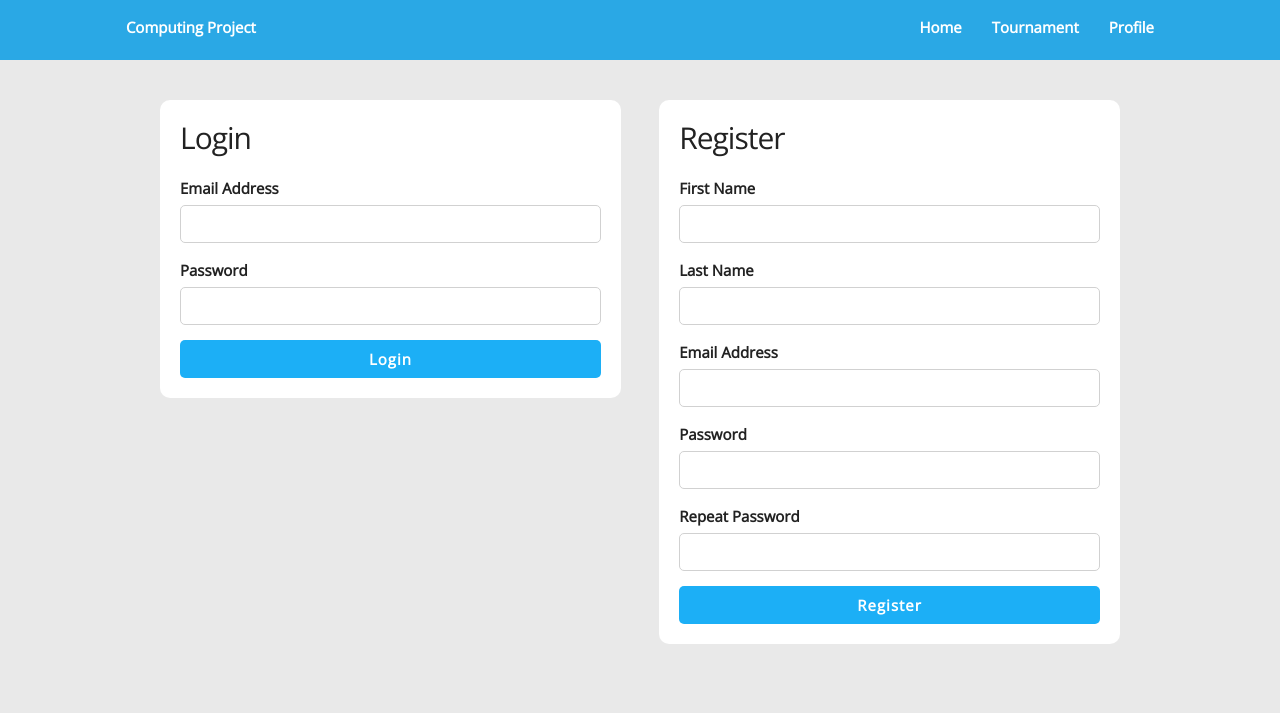
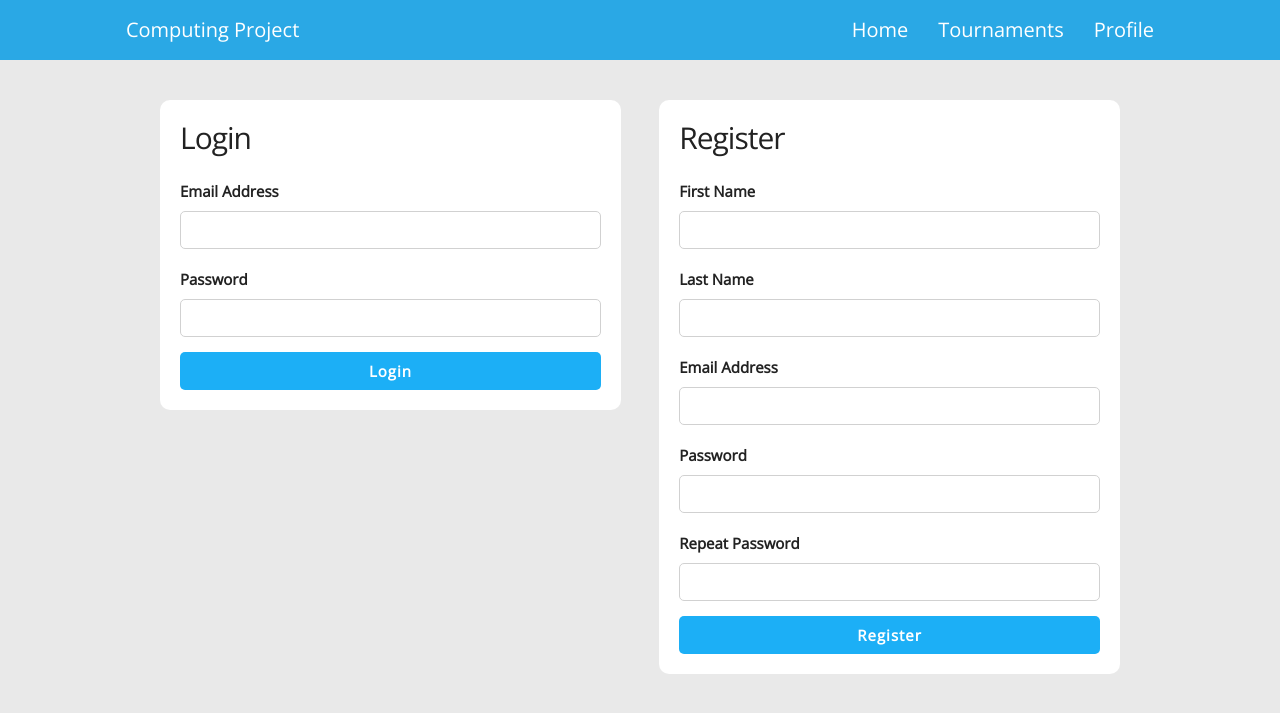
Before and after one commit to logiclogue/A2-Project-League-System, a PHP site: page / in a window 1280 px wide. Shown: the top 713 px of the page. Run offline with PHP 8.4, Linux system fonts and the light colour scheme; data that the repository does not hold is empty.

Commit message:
Update navbar

```diff
--- a/css/style.css
+++ b/css/style.css
@@ -1,6 +1,7 @@
 body {
 	background-color: #E9E9E9;
 	font-family: 'Open Sans', sans-serif;
+	line-height: 3rem;
 	font-color: #3C3C3C;
 }
 
@@ -98,9 +99,9 @@ hr {
 	padding: 1.5rem;
 	margin: 0;
 	color: white;
-	font-weight: bold;
 	text-decoration: none;
 	display: block;
+	font-size: 2rem;
 }
 
 #div-navbar li a:hover {
--- a/index.php
+++ b/index.php
@@ -34,7 +34,7 @@
 			<a id="a-title">Computing Project</a>
 			<ul>
 				<li><a>Profile</a></li>
-				<li><a>Tournament</a></li>
+				<li><a>Tournaments</a></li>
 				<li><a>Home</a></li>
 			</ul>
 		</div>
```
